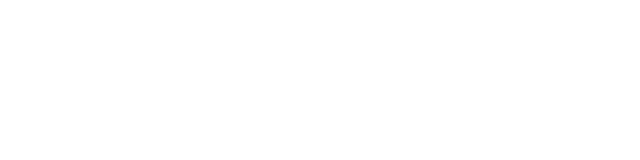
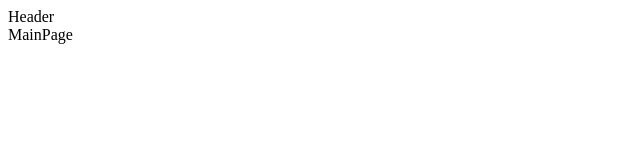
Before and after one commit to AVEN-SW/CEMENT-Frontend, a React (Vite) app: page / in a window 1280 px wide. Shown: the top 160 px of the page, without its empty margins (0-640 px from the left). Built offline with nearby package versions, Linux system fonts and the light colour scheme.

Commit message:
feat: Router 설정

```diff
--- a/src/App.tsx
+++ b/src/App.tsx
@@ -1,11 +1,15 @@
+import { Outlet } from 'react-router-dom'
+import Header from './components/UI/Header'
+import './App.css'
 
 
-import './App.css'
-
 function App() {
-
-
-  return;
+  return (
+    <>
+      <Header />
+      <Outlet />
+    </>
+  )
 }
 
 export default App
--- /dev/null
+++ b/src/components/UI/Header.tsx
@@ -0,0 +1,7 @@
+const Header = () => {
+  return (
+    <div>Header</div>
+  )
+}
+
+export default Header
--- a/src/main.tsx
+++ b/src/main.tsx
@@ -1,10 +1,26 @@
 import React from 'react'
 import ReactDOM from 'react-dom/client'
+import { createBrowserRouter, RouterProvider } from 'react-router-dom';
 import App from './App.tsx'
 import './index.css'
+import MainPage from './pages/MainPage.tsx';
+
+const router = createBrowserRouter([
+  {
+    path: '/',
+    element: <App />,
+    // errorElement: <Error/>,
+    children: [
+      {
+        index: true,
+        element: <MainPage />,
+      },
+    ],
+  },
+]);
 
 ReactDOM.createRoot(document.getElementById('root')!).render(
   <React.StrictMode>
-    <App />
+    <RouterProvider router={router} />
   </React.StrictMode>,
-)
+);
--- /dev/null
+++ b/src/pages/MainPage.tsx
@@ -0,0 +1,7 @@
+const MainPage = () => {
+  return (
+    <div>MainPage</div>
+  )
+}
+
+export default MainPage
```
